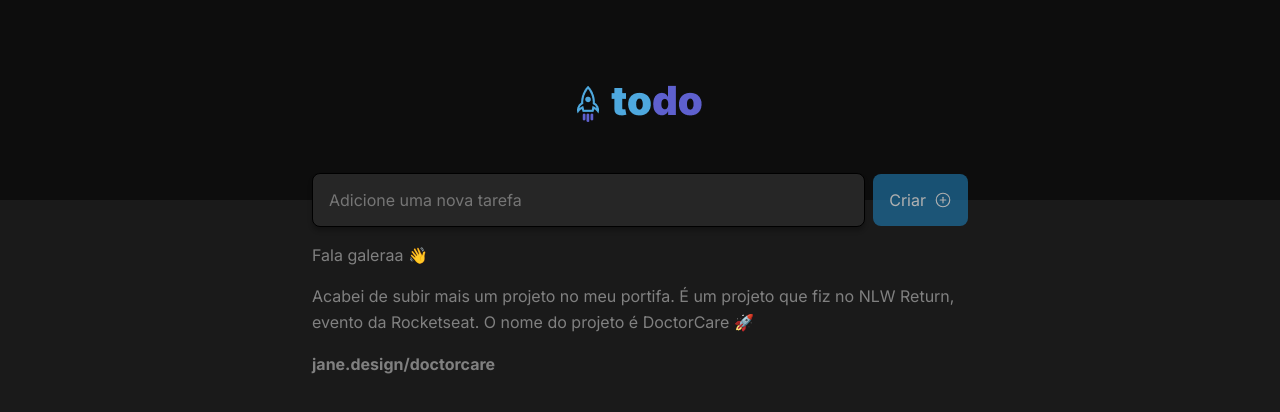
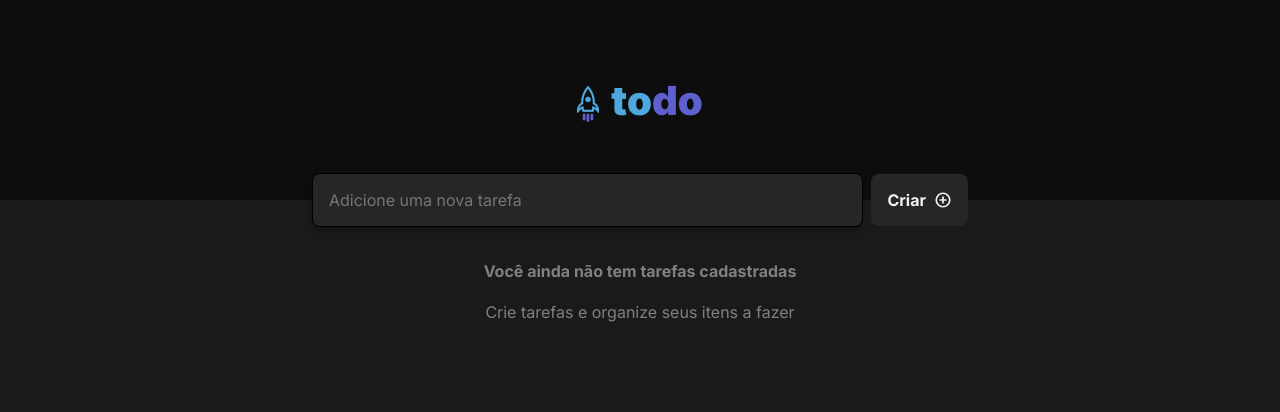
Before and after one commit to Gustavo-Orlandini/To-Do-List, a React (Vite) app: page / in a window 1280 px wide. Both pictures are taken after a click on the button "Deletar comentário.". Shown: the top 412 px of the page. Built offline with nearby package versions, Linux system fonts and the light colour scheme.

Commit message:
Create new component "EmptyBody" with a render function

```diff
--- a/src/App.tsx
+++ b/src/App.tsx
@@ -1,31 +1,8 @@
 import { Header } from './components/Header';
-import { Post } from './components/Post';
+import { ToDoInput } from './components/ToDoInput';
 
 import styles from './App.module.css';
 import './global.css';
-
-interface Post {
-  id: number;
-  content: {
-      type: 'paragraph' | 'link';
-      content: string;
-  }[];
-
-}
-
-const posts: Post[] = [
-  {
-      id: 1,
-
-      content: [
-          { type: 'paragraph', content: 'Fala galeraa 👋',},
-          { type: 'paragraph', content: 'Acabei de subir mais um projeto no meu portifa. É um projeto que fiz no NLW Return, evento da Rocketseat. O nome do projeto é DoctorCare 🚀'},
-          { type: 'link', content: 'jane.design/doctorcare'},
-      ],
-  },
-
-];
-
 
 export function App() {
     return (
@@ -34,19 +11,13 @@ return (
 
             <div className={styles.wrapper}>
 
+                <main>
 
-          <main>
-              {posts.map(post => {
-                  return (
-                  <Post
-                      key={post.id}
-                      content={post.content}
-                  />)
-              })}
+                    <ToDoInput />
+
                 </main>
+
             </div>
-
-
 
         </div>
     )
--- /dev/null
+++ b/src/components/EmptyBody.module.css
@@ -0,0 +1,13 @@
+.content {
+    width: 100%;
+    line-height: 1.6;
+    color: var(--gray-300);
+    /* margin-top: 1.5rem; */
+    align-items: center;
+    display: flex;
+    flex-direction: column;
+}
+
+.content p {
+    margin-top: 1rem;
+}
--- /dev/null
+++ b/src/components/EmptyBody.tsx
@@ -0,0 +1,17 @@
+import styles from './EmptyBody.module.css'
+
+export function EmptyBody() {
+    return (
+
+
+
+
+        <div className={styles.content}>
+        <strong>Você ainda não tem tarefas cadastradas</strong>
+        <p>Crie tarefas e organize seus itens a fazer</p>
+
+
+        </div>
+
+    )
+}
--- a/src/components/Post.module.css
+++ b/src/components/ToDoInput.module.css
@@ -9,25 +9,6 @@
     margin-top: 2rem;
 }
 
-.content {
-    line-height: 1.6;
-    color: var(--gray-300);
-    /* margin-top: 1.5rem; */
-}
-
-.content p {
-    margin-top: 1rem;
-}
-
-.content a {
-    font-weight: bold;
-    color: var(--green-500);
-    text-decoration: none;
-}
-
-.content a:hover {
-    color: var(--green-300);
-}
 
 .post > header {
     font-size: 0.875rem;
@@ -77,6 +58,7 @@ footer {
     gap: 8px;
     align-items: center;
     line-height: 1.4;
+    font-weight: 700;
 
 }
 
@@ -85,8 +67,9 @@ footer {
 }
 
 .commentForm button[type="submit"]:disabled {
-    opacity: 0.7;
+    /* opacity: 0.7; */
     cursor: not-allowed;
+    background: var(--gray-500);
 }
 
 .commentList {
--- a/src/components/Post.tsx
+++ b/src/components/ToDoInput.tsx
@@ -1,8 +1,9 @@
 import { PlusCircle } from 'phosphor-react';
 import { FormEvent, useState, ChangeEvent, InvalidEvent } from 'react';
 import { Comment } from './Comment';
+import { EmptyBody } from './EmptyBody';
 
-import styles from './Post.module.css';
+import styles from './ToDoInput.module.css';
 
 
 interface Content {
@@ -10,11 +11,7 @@ interface Content {
     content: string;
 }
 
-interface PostProps {
-    content: Content[];
-}
-
-export function Post({ content }: PostProps) {
+export function ToDoInput() {
     const [comments, setComments] = useState([
         'Post toooop heim!?'
     ])
@@ -31,14 +28,14 @@ export function Post({ content }: PostProps) {
 
     }
 
-    // function handleNewCommentChange(event: ChangeEvent<HTMLInputElement>) {
-    //     event.target.setCustomValidity('');
-    //     setNewCommentText(event.target.value);
-    // }
+    function handleNewCommentChange(event: ChangeEvent<HTMLInputElement>) {
+        event.target.setCustomValidity('');
+        setNewCommentText(event.target.value);
+    }
 
-    // function handleNewCommentInvalid(event: InvalidEvent<HTMLInputElement>) {
-    //     event.target.setCustomValidity('Esse campo é obrigatório!')
-    // }
+    function handleNewCommentInvalid(event: InvalidEvent<HTMLInputElement>) {
+        event.target.setCustomValidity('Esse campo é obrigatório!')
+    }
 
     function deleteComment(commentToDelete: string) {
         const commentsWithoutDeletedOne = comments.filter(comment => {
@@ -61,37 +58,33 @@ export function Post({ content }: PostProps) {
                         placeholder="Adicione uma nova tarefa"
                         value={newCommentText}
                         type="text"
-                        onChange={(e) => setNewCommentText(e.target.value)}
-                        // onInvalid={handleNewCommentInvalid}
+                        onChange={handleNewCommentChange}
+                        onInvalid={handleNewCommentInvalid}
                         required
                     />
 
                     <footer>
                         <button type="submit" disabled={isNewCommentEmpty}>
                             Criar
-                            <PlusCircle size={18} />
+                            <PlusCircle size={18} weight="bold" />
                         </button>
                     </footer>
                 </div>
             </form>
 
 
-            <div className={styles.content}>
-                {content.map(line => {
-                    if (line.type === 'paragraph') {
-                        return <p key={line.content}>{line.content}</p>;
-                    } else if (line.type === 'link') {
-                        return <p key={line.content}><a href="#">{line.content}</a></p>
-
-                    }
-                })}
-
-            </div>
 
             <div className={styles.commentList}>
-                {comments.map(comment => {
-                    return <Comment key={comment} content={comment} onDeleteComment={deleteComment} />
-                })}
+
+                {
+                    comments.length === 0 ? <EmptyBody /> : comments.map(comment => {
+                        return <Comment key={comment} content={comment} onDeleteComment={deleteComment} />
+                    })
+
+
+                }
+
+
             </div>
         </article>
     )
--- a/src/global.css
+++ b/src/global.css
@@ -19,7 +19,7 @@
 
 :focus {
   outline: transparent;
-  box-shadow: 0 0 0 2px var(--green-500);
+  box-shadow: 0 0 0 2px var(--blue-300);
 }
 
 * {
```
Also changed, not shown: src/assets/plus.png (deleted). Lines whose indentation alone changed are shown as unchanged.
